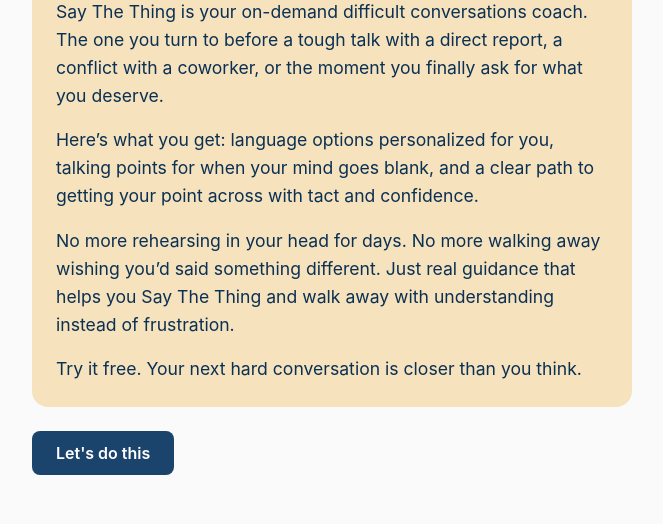
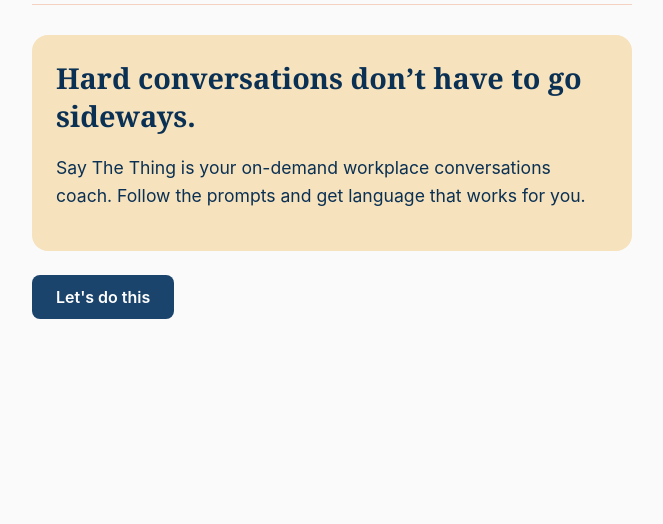
Before and after one commit to nancynancita/saythething, a website: page index.html in a window 1280 px wide. Shown: the part 276-800 px from the top of the page, without its empty margins (308-971 px from the left). Drawn offline with Linux system fonts and the light colour scheme.

Commit message:
Update index.html

```diff
--- a/index.html
+++ b/index.html
@@ -260,17 +260,9 @@
                     Hard conversations don&rsquo;t have to go sideways.
                 </h2>
                 <p style="font-size: 1.1rem; line-height: 1.6; margin-bottom: 16px;">
-                    Say The Thing is your on-demand difficult conversations coach. The one you turn to before a tough talk with a direct report, a conflict with a coworker, or the moment you finally ask for what you deserve.
+                   Say The Thing is your on-demand workplace conversations coach. Follow the prompts and get language that works for you.
                 </p>
-                <p style="font-size: 1.1rem; line-height: 1.6; margin-bottom: 16px;">
-                    Here&rsquo;s what you get: language options personalized for you, talking points for when your mind goes blank, and a clear path to getting your point across with tact and confidence.
-                </p>
-                <p style="font-size: 1.1rem; line-height: 1.6; margin-bottom: 16px;">
-                    No more rehearsing in your head for days. No more walking away wishing you&rsquo;d said something different. Just real guidance that helps you Say The Thing and walk away with understanding instead of frustration.
-                </p>
-                <p style="font-size: 1.1rem; line-height: 1.6;">
-                    Try it free. Your next hard conversation is closer than you think.
-                </p>
+
             </div>
             <div class="btn-container" style="justify-content: flex-start;">
                 <button class="btn-primary" onclick="startApp()">Let's do this</button>
```
